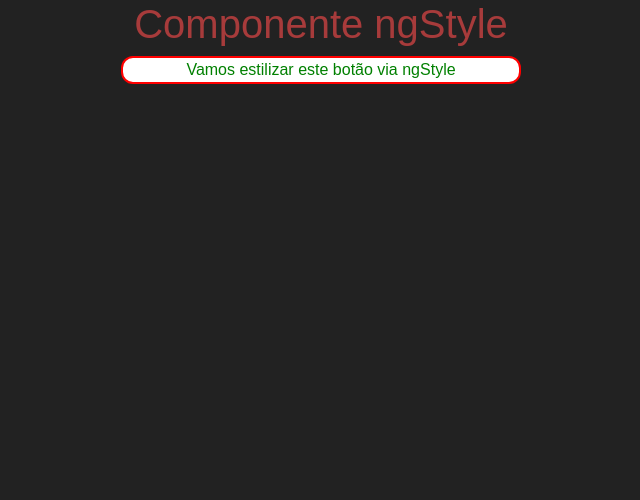
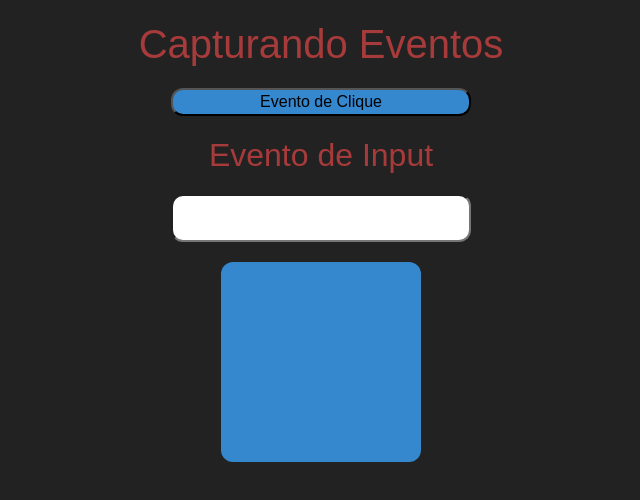
Before and after one commit to leoportogtr86/angular, an Angular app in the folder frontend/: page / in a window 1280 px wide. Shown: the top 500 px of the page, without its empty margins (319-959 px from the left). Built offline with nearby package versions, Linux system fonts and the light colour scheme.

Commit message:
captura de eventos

```diff
--- a/frontend/src/app/app.component.html
+++ b/frontend/src/app/app.component.html
@@ -1 +1 @@
-<app-ng-style></app-ng-style>
+<app-capturando-eventos></app-capturando-eventos>
--- a/frontend/src/app/app.module.ts
+++ b/frontend/src/app/app.module.ts
@@ -25,7 +25,8 @@ import { NgForComponent } from './components/ng-for/ng-for.component'
 
 import {FuncionariosService} from './components/ng-for/funcionarios.service';
 import { NgClassComponent } from './components/ng-class/ng-class.component';
-import { NgStyleComponent } from './components/ng-style/ng-style.component'
+import { NgStyleComponent } from './components/ng-style/ng-style.component';
+import { CapturandoEventosComponent } from './components/capturando-eventos/capturando-eventos.component';
 
 
 @NgModule({
@@ -47,6 +48,7 @@ import { NgStyleComponent } from './components/ng-style/ng-style.component'
     NgForComponent,
     NgClassComponent,
     NgStyleComponent,
+    CapturandoEventosComponent,
 
   ],
   imports: [
--- /dev/null
+++ b/frontend/src/app/components/capturando-eventos/capturando-eventos.component.css
@@ -0,0 +1,25 @@
+button{
+
+    width: 300px;
+    background-color: rgb(53, 135, 206);
+    border-radius: 12px;
+}
+
+input{
+
+    width: 300px;
+    padding: 10px;
+    border-radius: 12px;
+
+}
+
+
+.quadrado{
+
+    width: 200px;
+    height: 200px;
+    background-color: rgb(53, 135, 206);
+    border-radius: 12px;
+    cursor: pointer;
+
+}
--- /dev/null
+++ b/frontend/src/app/components/capturando-eventos/capturando-eventos.component.html
@@ -0,0 +1,22 @@
+<h1 class="title m-20 center">Capturando Eventos</h1>
+
+
+<div class="center">
+
+    <button (click)="clique($event)">Evento de Clique</button>
+
+</div>
+
+
+<div class="center m-20">
+    <h2 class="title center m-20">Evento de Input</h2>
+
+    <input type="text" (input)="alteraTexto($event)">
+</div>
+
+<div class="center">
+
+    <div class="quadrado center" (mouseover)="sobre($event)"></div>
+
+
+</div>
--- /dev/null
+++ b/frontend/src/app/components/capturando-eventos/capturando-eventos.component.ts
@@ -0,0 +1,40 @@
+import { Component, OnInit } from '@angular/core';
+
+@Component({
+  selector: 'app-capturando-eventos',
+  templateUrl: './capturando-eventos.component.html',
+  styleUrls: ['./capturando-eventos.component.css']
+})
+export class CapturandoEventosComponent implements OnInit {
+
+
+
+  constructor() { }
+
+  ngOnInit(): void {
+  }
+
+
+  clique(event: Event): void{
+
+    console.log(event)
+    console.log(event.target)
+
+  }
+
+  alteraTexto(event: Event): void{
+
+    console.log(event)
+    console.log(event.target)
+
+  }
+
+  sobre(event: Event): void{
+
+    console.log(event)
+    console.log(event.target)
+
+
+  }
+
+}
--- a/frontend/src/styles.css
+++ b/frontend/src/styles.css
@@ -37,9 +37,23 @@ body { margin: 0; font-family: sans-serif; background-color: #222;}
 .flex{
 
     display: flex;
-    align-items: center;
 
 
+}
+
+.flex-row{
+
+    flex-direction: row;
+}
+
+.justify-center{
+
+    justify-content: center;
+}
+
+.item-center{
+
+    align-items: center;
 }
 
 .flex-col {
@@ -57,3 +71,8 @@ body { margin: 0; font-family: sans-serif; background-color: #222;}
 
     flex-wrap: wrap;
 }
+
+.m-20{
+
+    margin: 20px;
+}
```
Also changed, not shown: 1 other file (tests, documents, lock files or other folders).
